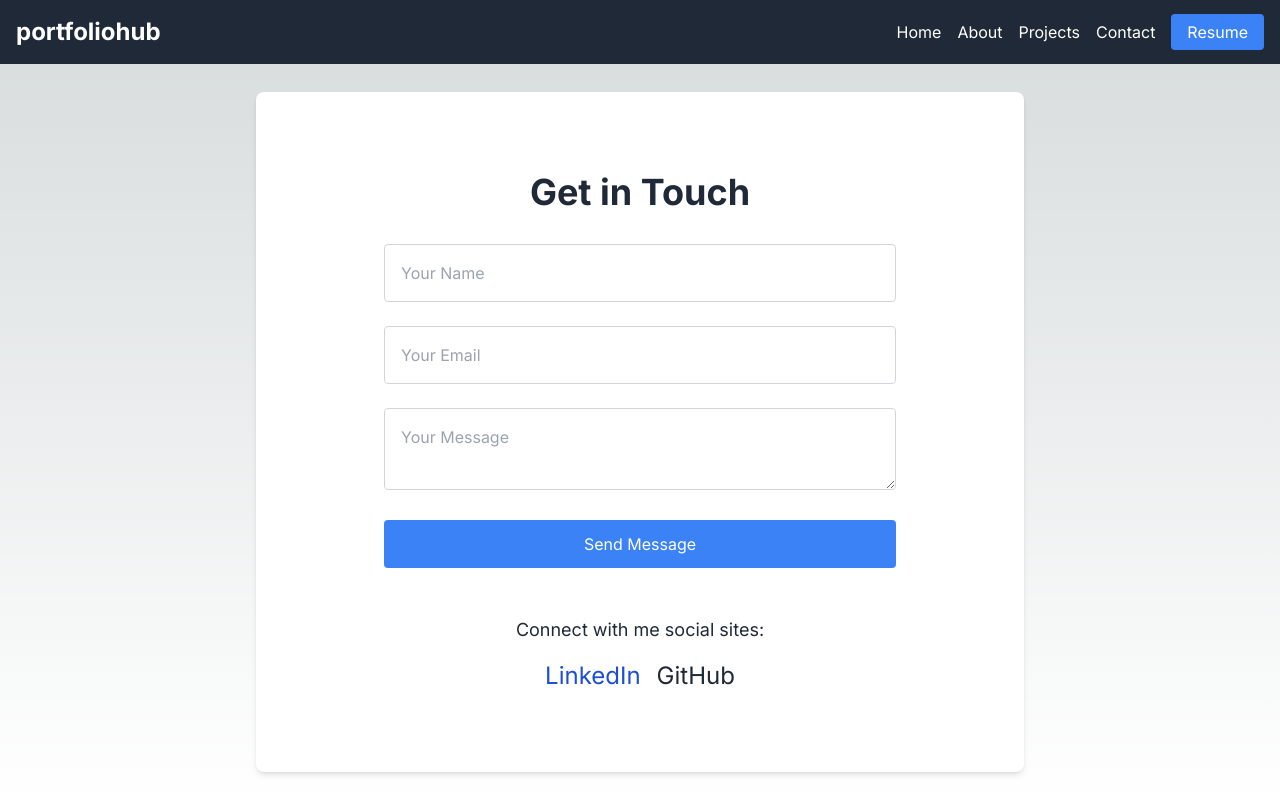
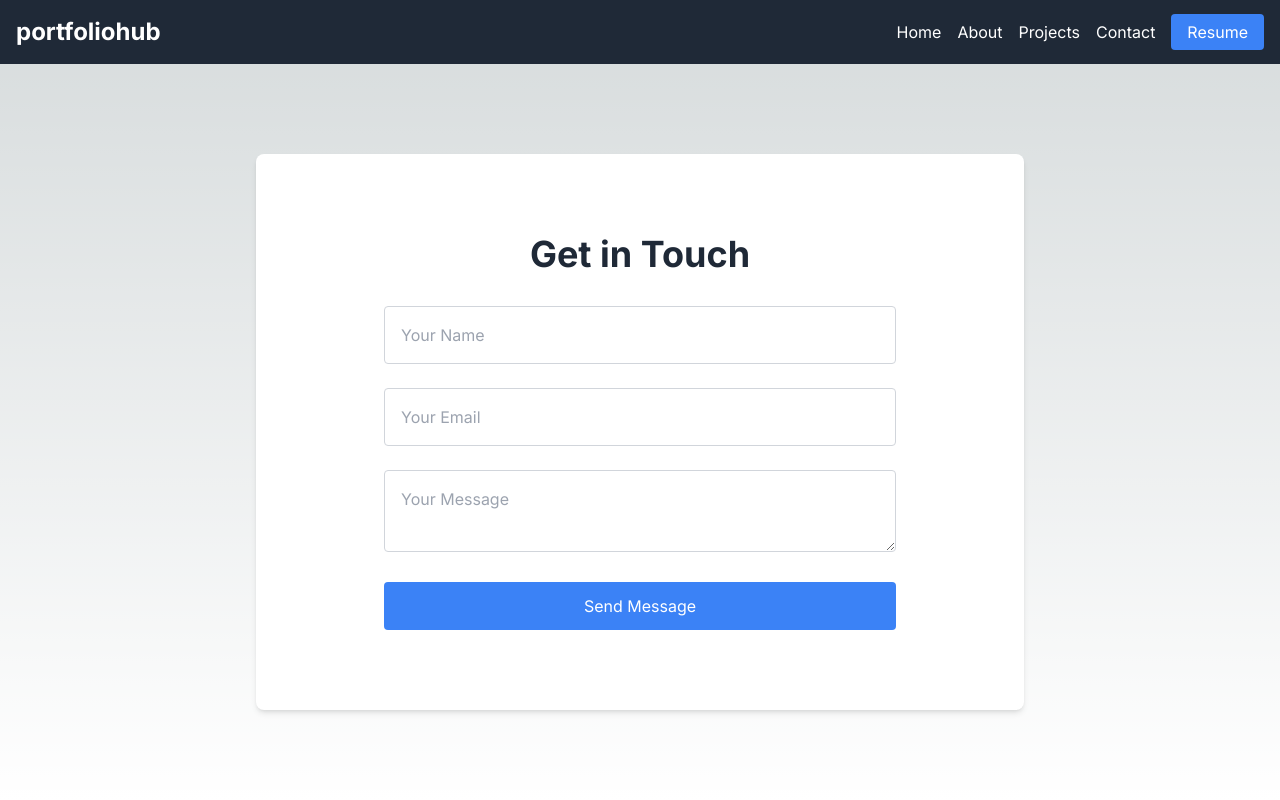
Before and after one commit to Guneetjassi/portfolioHub, a Next.js app: page /contact in a window 1280 px wide. Built offline with nearby package versions, Linux system fonts and the light colour scheme.

Commit message:
Updated contact page

```diff
--- a/app/contact/page.js
+++ b/app/contact/page.js
@@ -3,7 +3,7 @@ import Link from "next/link";
 export default function Contact() {
   return (
     <main className="flex min-h-screen flex-col items-center justify-center p-6 bg-black-100">
-      {/* Navigation Bar */}
+
       <nav className="bg-gray-800 text-white w-full p-4 fixed top-0 left-0">
         <div className="container mx-auto flex justify-between items-center">
           <div className="text-2xl font-bold">
@@ -19,7 +19,7 @@ export default function Contact() {
         </div>
       </nav>
 
-      {/* Contact Section */}
+
       <section className="bg-white py-20 mt-16 shadow-md rounded-lg w-full max-w-3xl mx-auto">
         <div className="text-center">
           <h2 className="text-4xl font-bold text-gray-800 mb-8">Get in Touch</h2>
@@ -39,13 +39,6 @@ export default function Contact() {
             type="submit"
             className="w-full bg-blue-500 text-white px-6 py-3 rounded hover:bg-blue-600 transition-all">Send Message</button>
           </form>
-          <div className="mt-12 text-center">
-            <p className="text-lg text-gray-800">Connect with me social sites:</p>
-            <div className="space-x-4 mt-4">
-              <a href="https://linkedin.com" className="text-blue-700 hover:text-blue-800 text-2xl">LinkedIn</a>
-              <a href="https://github.com" className="text-gray-800 hover:text-black text-2xl">GitHub</a>
-            </div>
-          </div>
         </div>
       </section>
     </main>
```
